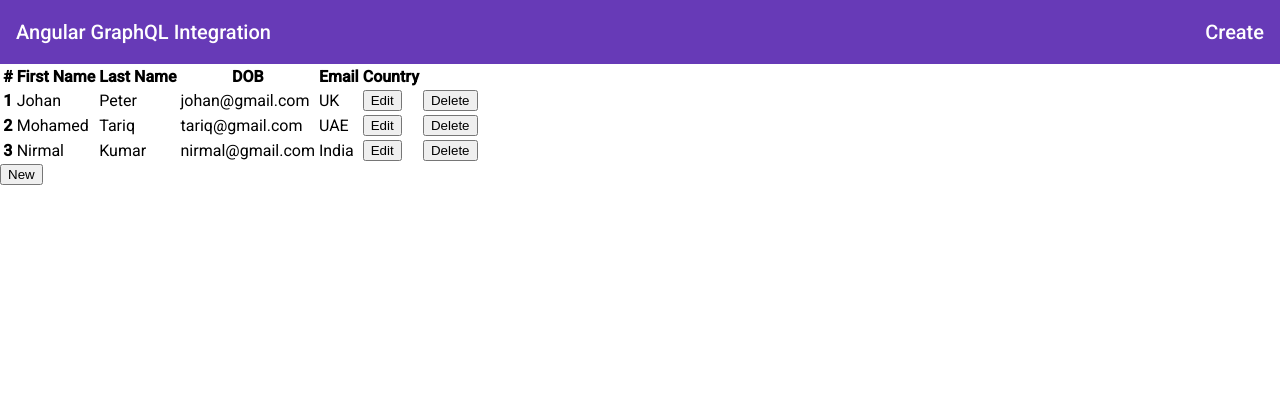
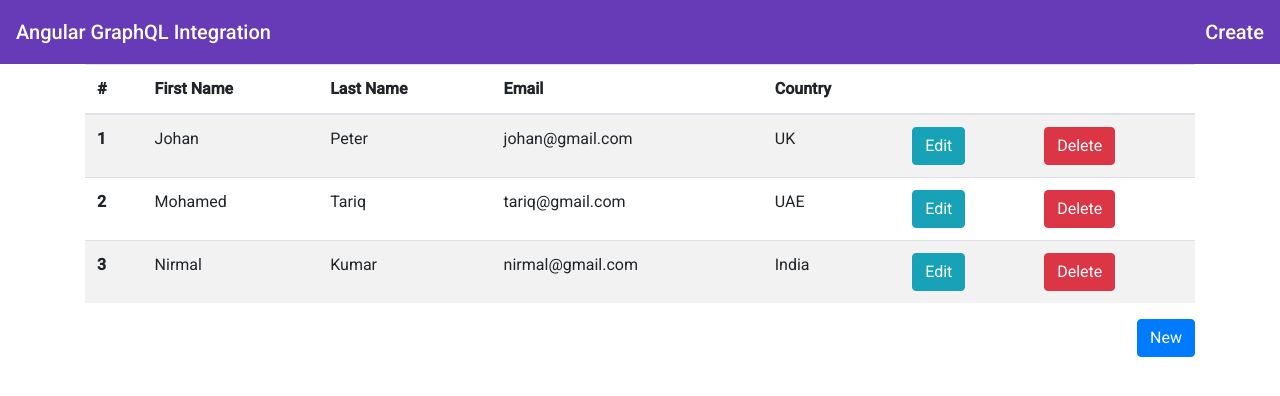
Before and after one commit to vijay0405/GraphQL-Angular, an Angular app in the folder angular-frontend/: page /registration in a window 1280 px wide. Shown: the top 396 px of the page. Built offline with nearby package versions, Linux system fonts and the light colour scheme.

Commit message:
added bootstrap

```diff
--- a/angular-frontend/src/app/app.module.ts
+++ b/angular-frontend/src/app/app.module.ts
@@ -9,7 +9,7 @@ import { NavbarComponent } from './navbar/navbar.component';
 import { BrowserAnimationsModule } from '@angular/platform-browser/animations';
 import { FormsModule } from '@angular/forms';
 import { MatToolbarModule } from '@angular/material/toolbar';
-
+import { AccordionModule } from 'ngx-bootstrap/accordion';
 
 
 
@@ -25,7 +25,8 @@ import { MatToolbarModule } from '@angular/material/toolbar';
     AppRoutingModule,
     BrowserAnimationsModule,
     FormsModule,
-    MatToolbarModule
+    MatToolbarModule,
+    AccordionModule.forRoot()
   ],
   providers: [],
   bootstrap: [AppComponent]
--- a/angular-frontend/src/app/registrations/registrations.component.html
+++ b/angular-frontend/src/app/registrations/registrations.component.html
@@ -6,7 +6,6 @@
           <th>#</th>
           <th>First Name</th>
           <th>Last Name</th>
-          <th>DOB</th>
           <th>Email</th>
           <th>Country</th>
           <th></th>
--- a/angular-frontend/src/index.html
+++ b/angular-frontend/src/index.html
@@ -9,8 +9,13 @@
   <link rel="icon" type="image/x-icon" href="favicon.ico">
   <link href="https://fonts.googleapis.com/css?family=Roboto:300,400,500&display=swap" rel="stylesheet">
   <link href="https://fonts.googleapis.com/icon?family=Material+Icons" rel="stylesheet">
+  <link rel="stylesheet" href="https://stackpath.bootstrapcdn.com/bootstrap/4.5.0/css/bootstrap.min.css" integrity="sha384-9aIt2nRpC12Uk9gS9baDl411NQApFmC26EwAOH8WgZl5MYYxFfc+NcPb1dKGj7Sk" crossorigin="anonymous">
+
 </head>
 <body>
   <app-root></app-root>
+  <script src="https://code.jquery.com/jquery-3.5.1.slim.min.js" integrity="sha384-DfXdz2htPH0lsSSs5nCTpuj/zy4C+OGpamoFVy38MVBnE+IbbVYUew+OrCXaRkfj" crossorigin="anonymous"></script>
+<script src="https://cdn.jsdelivr.net/npm/popper.js@1.16.0/dist/umd/popper.min.js" integrity="sha384-Q6E9RHvbIyZFJoft+2mJbHaEWldlvI9IOYy5n3zV9zzTtmI3UksdQRVvoxMfooAo" crossorigin="anonymous"></script>
+<script src="https://stackpath.bootstrapcdn.com/bootstrap/4.5.0/js/bootstrap.min.js" integrity="sha384-OgVRvuATP1z7JjHLkuOU7Xw704+h835Lr+6QL9UvYjZE3Ipu6Tp75j7Bh/kR0JKI" crossorigin="anonymous"></script>
 </body>
 </html>
```
Also changed, not shown: 1 other file (tests, documents, lock files or other folders).
